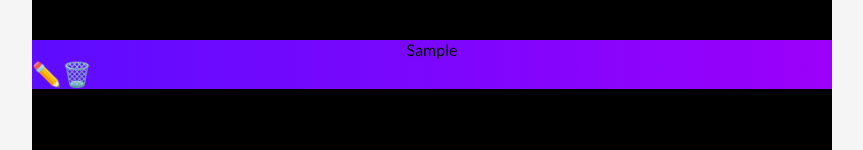
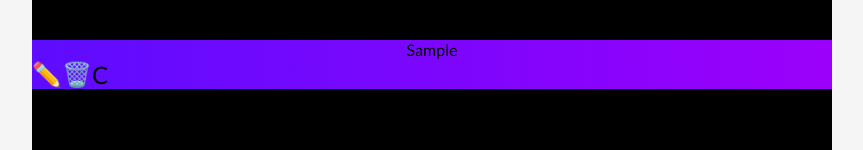
Before and after one commit to kennywenny/week20miniproject, a React (Create React App) app: page / in a window 1280 px wide. Both pictures are taken after typing "Sample" into the empty fields and a click on the button "Add Bucket List Item". Shown: the part 185-335 px from the top of the page, without its empty margins (208-1071 px from the left). Built offline with nearby package versions, Linux system fonts and the light colour scheme; the HTML template or start-up script is replaced by a standard one.

Commit message:
Complete item done

```diff
--- a/src/components/Bucket.js
+++ b/src/components/Bucket.js
@@ -29,15 +29,14 @@ function Bucket(props) {
     // TODO: Completed items
   */}
   return props.bucket.map((item, index) => (
-    <div className={`bucket row ${item.eagerness}`} key={index} >
+    <div className={`bucket row ${item.eagerness} ` + (item.complete ? 'complete' : '')} key={index} >
       <div key={index} onClick={() => { }}>
         {item.text}
       </div>
       <div className="icons">
-        {/* TODO: Add an onClick event update the `edit` object with the `id`, `value`, and `eagerness` properties */}
         <p onClick={() => setEdit(item)}> ✏️</p>
-        {/* TODO: Add an onClick event that will invoke the removeBucketItem method passing in the `item.id` */}
         <p onClick={() => props.removeBucketItem(item.id)}> 🗑️</p >
+        <p onClick={() => props.completeBucketItem(item.id)}> C</p>
       </div >
     </div >
   ));
--- a/src/components/BucketList.js
+++ b/src/components/BucketList.js
@@ -14,11 +14,14 @@ function BucketList() {
   const completeBucketItem = (id) => {
     // If the ID passed to this function matches the ID of the item that was clicked, mark it as complete
     let updatedBucket = bucket.map((item) => {
-
-      // TODO: Write logic that marks an item as complete or incomplete when invoked
-
+      if (item.id === id) {
+        return {
+          ...item,
+          complete: true
+        }
+      }
+      return item
     });
-
     setBucket(updatedBucket);
   };
 
```
Also changed, not shown: 1 other file (tests, documents, lock files or other folders).
